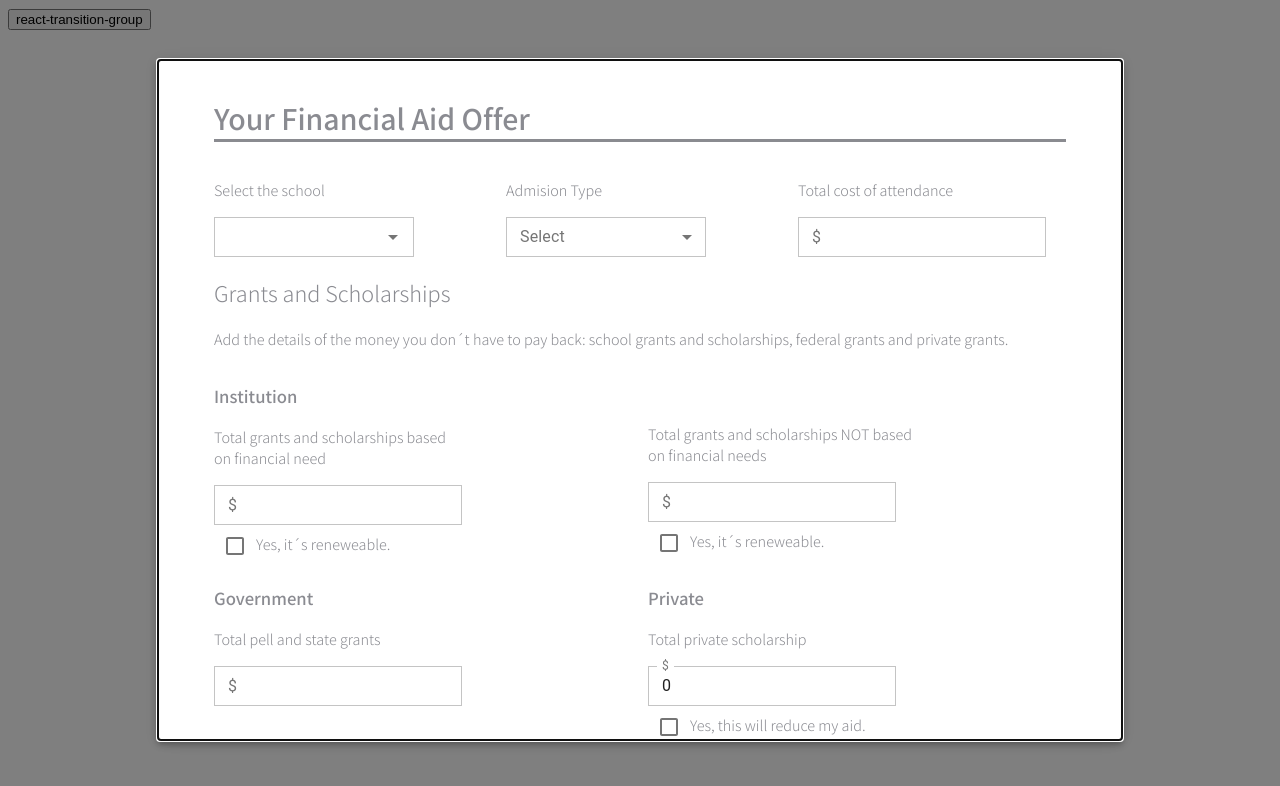
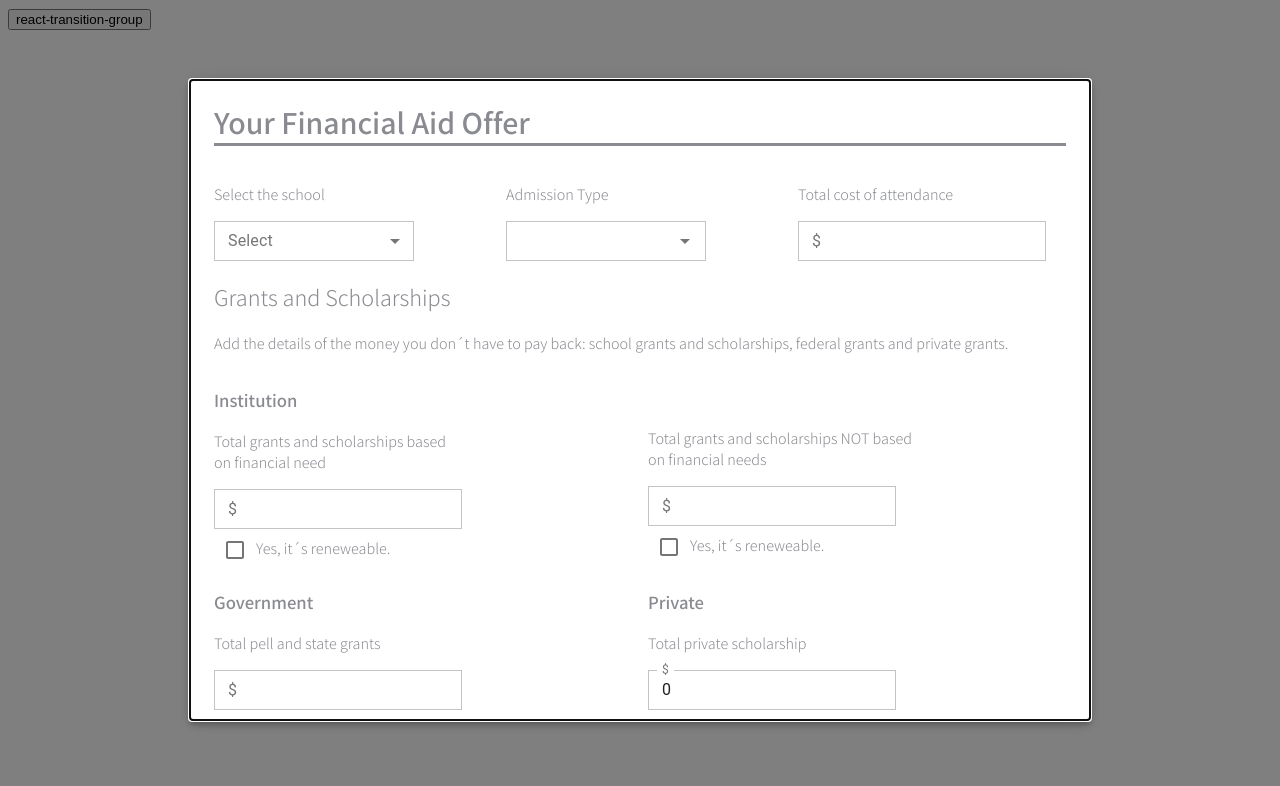
Before and after one commit to mobileteamz/frontend-test, a React (Create React App) app: page / in a window 1280 px wide. Shown: the top 786 px of the page. Built offline with nearby package versions, Linux system fonts and the light colour scheme.

Commit message:
ultimos ajustes en diseo

```diff
--- a/src/App.css
+++ b/src/App.css
@@ -1,27 +1,64 @@
+@import url("https://fonts.googleapis.com/css2?family=Assistant:wght@300;600&display=swap");
 
-@import url('https://fonts.googleapis.com/css2?family=Assistant:wght@300;600&display=swap');
-
-
-body{
+body {
   color: #2f303a8f;
-  font-family: 'Assistant', sans-serif;
+  font-family: "Assistant", sans-serif;
 }
-hr{
+hr {
   border: 1px solid #2f303a8f;
 
   transform: rotate(90deg);
-
 }
-.title{
+.title {
   border-bottom: 3px solid #2f303a8f;
   width: 100%;
 }
-.border{
+.border {
   border-radius: 0px;
 }
-.subtitle{
-  font-weight: 500
+.subtitle {
+  font-weight: 500;
 }
-.container{
-  width: 50%;
+.footer {
+  -webkit-box-shadow: inset -3px 10px 5px -11px rgba(0, 0, 0, 0.75);
+  -moz-box-shadow: inset -3px 10px 5px -11px rgba(0, 0, 0, 0.75);
+  box-shadow: inset -3px 10px 5px -11px rgba(0, 0, 0, 0.75);
+  background-color: #c2c2c242;
+  width: 110%;
+  height: 100px;
+  position: relative;
+  left: -30px;
 }
+
+.myButton1 {
+  font-size: 12px;
+  line-height: 19px;
+  letter-spacing: 6.82px;
+  font-weight: 700;
+  margin: 34px;
+  background-color: #727171f1;
+  border: 1px solid #dcdcdc;
+  display: inline-block;
+  cursor: pointer;
+  color: #f7f7f7;
+  padding: 11px 48px;
+  text-decoration: none;
+  float: right;
+}
+.myButton1:hover {
+  background-color: #dfdfdf;
+  color: #727171f1
+}
+.myButton1:active {
+  position: relative;
+  top: 1px;
+}
+
+.inactive{
+  background-color: #c2c2c242;
+  color: #2f303a8f
+}
+.inactive:hover {
+  background-color: #727171f1;
+  color: #f7f7f7;
+}
--- a/src/components/Form/Form.js
+++ b/src/components/Form/Form.js
@@ -2,65 +2,98 @@ import React, { useState, useContext, useEffect } from "react";
 import FormContext from "../../components/context/FormContext";
 import { makeStyles } from "@material-ui/core/styles";
 import { Button } from "@material-ui/core/";
+import { blueGrey, grey } from "@material-ui/core/colors";
 import GrantScholarship from "./GrantsScholarship";
 import WorkStudy from "./WorkStudy";
 import School from "./School";
 import FederalLoans from "./FederalLoans";
+//form padre que contiene el form, crea un state para cada hijo y trae los states de cada uno con un setter
 
+//styles de material ui
 const useStyles = makeStyles(theme => ({
   root: {
     display: "flex",
     flexWrap: "wrap",
     flexGrow: 1,
-    width:"100%"
+    width: "100%"
   },
-  textField: {
-    marginLeft: theme.spacing(1),
-    marginRight: theme.spacing(1),
-    width: "25ch"
+
+  button1: {
+    borderRadius: 3,
+    border: 0,
+    color: "white",
+    height: 38,
+    padding: "0 30px",
+    margin: theme.spacing(3),
+    backgroundColor: grey[500],
+    "&:hover": {
+      backgroundColor: grey[700]
+    },
+    lineHeight: 26,
+    fontSize: 11,
+    fontWeight: 500,
+    letterSpacing: 5.5
   },
-  selectInput: {
-    width: "200px"
+  button2: {
+    borderRadius: 3,
+    border: 0,
+    height: 38,
+    padding: "0 30px",
+    margin: theme.spacing(3),
+    "&:hover": {
+      backgroundColor: grey[700]
+    },
+    lineHeight: 26,
+    fontSize: 11,
+    fontWeight: 500,
+    letterSpacing: 5.5
   }
-
 }));
 
 const Form = () => {
   const classes = useStyles();
+  //llamo al context
   const formContext = useContext(FormContext);
+  //destructuring context
   const { formError, handleError, setTotalCost, totalCost } = formContext;
-
+  //state que trae FederalLoans
   const [fedLoans, setFedForm] = useState({
     subsidizedFedLoan: "",
     unsubsidizedFedLoan: ""
   });
   //destructuring
   const { subsidizedFedLoan, unsubsidizedFedLoan } = fedLoans;
+  //state que trae GrantsScholarship
   const [grantsScholarship, setGrantsScholarship] = useState({
     institutionOnNeed: "",
     institutionNotOnNeed: "",
     government: "",
     privateLoan: ""
   });
+  //destructuring
   const {
     institutionOnNeed,
     institutionNotOnNeed,
     government,
     privateLoan
   } = grantsScholarship;
+  //state de School
   const [school, setSchoolForm] = useState({
     selectedSchool: "",
     admission: "",
     attendance: ""
   });
+  //destructuring
   const { selectedSchool, admission, attendance } = school;
+  //state de workstudy
   const [workStudy, setWorkStudyForm] = useState({
     workStudy: ""
   });
   const { workStudyForm } = workStudy;
+  //manejo el submit
   const handleSubmit = event => {
     event.preventDefault();
-    //validar
+    //valido que ningun campo esté vacío
     if (
       selectedSchool.trim() === "" ||
       admission.trim() === "" ||
@@ -73,12 +106,12 @@ const Form = () => {
       unsubsidizedFedLoan.trim() === "" ||
       workStudyForm.trim() === ""
     ) {
+      //si alguna condición es true, llamo al reducer y paso formError a true
       handleError();
-      console.log("error");
       return;
     }
   };
-
+  //hook para calcular el costo total
   useEffect(() => {
     const setTotal = () => {
       setTotalCost();
@@ -86,7 +119,7 @@ const Form = () => {
     setTotal();
   }, [fedLoans, grantsScholarship]);
   return (
-    <div className={classes.root}>
+    <div className={classes.root} boxShadow={1}>
       <h1 className="title">Your Financial Aid Offer</h1>
       <form onSubmit={handleSubmit}>
         <School setSchoolForm={setSchoolForm} />
@@ -108,22 +141,25 @@ const Form = () => {
             amount
           </p>
         </div>
-
-
         <div className="title">
           <WorkStudy setWorkStudyForm={setWorkStudyForm} />
-        <br/>
+          <br />
         </div>
-
         <div>
           <h1>
-            Total Cost to You: {totalCost === 0 ? "   $00,000" : `$${totalCost}`}
+            Total Cost to You:{" "}
+            {totalCost === 0 ? "   $00,000" : `$${totalCost}`}
           </h1>
         </div>
-        {formError ? <p>Must fill every input.</p> : null}
-        <Button type="submit" value="SUBMIT">
-          SUBMIT
-        </Button>
+        {formError ? (
+          <p>Must fill every input.</p>
+        ) : null /* mensaje de error en caso de input vacío */}
+        <div className="footer">
+          <button type="submit" className="myButton1">
+            SUBMIT
+          </button>
+          <button className="myButton1 inactive">CANCEL</button>
+        </div>
       </form>
     </div>
   );
--- a/src/components/Form/GrantsScholarship.js
+++ b/src/components/Form/GrantsScholarship.js
@@ -2,7 +2,7 @@ import React, { useState, useContext, useEffect } from "react";
 import FormContext from "../../components/context/FormContext";
 import { makeStyles } from "@material-ui/core/styles";
 import { TextField, Checkbox, Grid } from "@material-ui/core/";
-
+//style para modificar componenetes de material ui
 const useStyles = makeStyles(theme => ({
   root: {
     display: "flex",
@@ -17,25 +17,29 @@ const useStyles = makeStyles(theme => ({
   selectInput: {
     width: "200px",
     [`& fieldset`]: {
-      borderRadius: 0,
-    },
+      borderRadius: 0
+    }
   },
   textField: {
     [`& fieldset`]: {
-      borderRadius: 0,
+      borderRadius: 0
     }
   }
 }));
 
 const GrantScholarship = ({ setGrantsScholarship }) => {
   const classes = useStyles();
+  //llamo al context
   const formContext = useContext(FormContext);
+  //destructuring context
   const { totalGrantsScholarships, setTotalGrantsScholarships } = formContext;
+  //state para multiplicar valores de ciertos inputs
   const [isRenewable, setIsRenewable] = useState({
     onNeed: false,
     notOnNeeds: false,
     privateRenew: false
   });
+  //state del form
   const [grantAndScholarLoan, setGrantAndScholarLoan] = useState({
     institutionOnNeed: "",
     institutionNotOnNeed: "",
@@ -43,7 +47,7 @@ const GrantScholarship = ({ setGrantsScholarship }) => {
     privateLoan: ""
   });
 
-  //destruncturing
+  //destructuring
   const {
     institutionOnNeed,
     institutionNotOnNeed,
@@ -52,20 +56,21 @@ const GrantScholarship = ({ setGrantsScholarship }) => {
   } = grantAndScholarLoan;
 
   const { onNeed, notOnNeeds, privateRenew } = isRenewable;
-
+  //manejo los cambios de los checkbox para multiplicar
   const handleRenewable = event => {
     setIsRenewable({
       ...isRenewable,
       [event.target.id]: event.target.checked
     });
   };
+  //seteo el state del form
   const handleChange = event => {
     setGrantAndScholarLoan({
       ...grantAndScholarLoan,
       [event.target.name]: event.target.value
     });
   };
-
+  //use effect para monitorear cambios y actualizar montos totales
   useEffect(() => {
     const sumGrantAndScholarLoan =
       parseInt(institutionOnNeed) +
@@ -79,14 +84,15 @@ const GrantScholarship = ({ setGrantsScholarship }) => {
         setTotalGrantsScholarships(0);
       }
     };
-
+    //función del padre, lleva los datos al form
     const setGrant = () => {
       setGrantsScholarship(grantAndScholarLoan);
     };
     setGrant();
     displayGrantAndScholarLoan();
   }, [grantAndScholarLoan]);
-
+//tres funciones que multiplican ciertos inputs al seleccionar checkbox
+//1
   useEffect(() => {
     const multiplyNotOnNeed = () => {
       notOnNeeds
@@ -102,7 +108,7 @@ const GrantScholarship = ({ setGrantsScholarship }) => {
 
     multiplyNotOnNeed();
   }, [notOnNeeds]);
-
+//2
   useEffect(() => {
     const multiplyOnNeed = () => {
       onNeed
@@ -117,7 +123,7 @@ const GrantScholarship = ({ setGrantsScholarship }) => {
     };
     multiplyOnNeed();
   }, [onNeed]);
-
+//3
   useEffect(() => {
     const multiplyPrivate = () => {
       privateRenew
--- a/src/components/Form/School.js
+++ b/src/components/Form/School.js
@@ -18,14 +18,14 @@ const useStyles = makeStyles(theme => ({
   selectInput: {
     width: "200px",
     [`& fieldset`]: {
-      borderRadius: 0,
-    },
+      borderRadius: 0
+    }
   },
   textField: {
     [`& fieldset`]: {
-      borderRadius: 0,
-    },
-}
+      borderRadius: 0
+    }
+  }
 }));
 
 const School = ({ setSchoolForm }) => {
@@ -34,11 +34,11 @@ const School = ({ setSchoolForm }) => {
   const { schools } = formContext;
   const [school, setSchool] = useState({
     selectedSchool: "",
-    admision: "",
+    admission: "",
     attendance: ""
   });
   //destruturing
-  const { selectedSchool, admision, attendance } = school;
+  const { selectedSchool, admission, attendance } = school;
   const handleChange = event => {
     setSchool({
       ...school,
@@ -59,7 +59,46 @@ const School = ({ setSchoolForm }) => {
           <p>Select the school</p>
         </div>
         <div>
+          <TextField
+            id="outlined-select-currency-native"
+            select
+            name="selectedSchool"
+            label="Select"
+            // value={admission}
+            onChange={handleChange}
+            variant="outlined"
+            size="small"
+            className={classes.selectInput}
+            onChange={handleChange}
+          >
+            <option value="1">Option 1</option>
+            <option value="2">Option 2</option>
+            <option value="3">Option 3</option>
+            <option value="4">Option 4</option>
+          </TextField>
+        </div>
+      </Grid>
+
+      <Grid item xs={12} sm={4}>
+        <div>
+          <p>Admission Type</p>
           <Autocomplete
+            id="auto-select"
+            getOptionLabel={schools => schools.school}
+            options={schools}
+            style={{ width: 200 }}
+            size="small"
+            // value={selectedSchool}
+            name="selectedSchool"
+            onChange={handleChange}
+            onInputChange={handleChange}
+            autoSelect
+            renderInput={params => (
+              <TextField {...params}  variant="outlined" name="admission" onInputChange={handleChange} className={classes.textField}/>
+            )}
+          />
+
+          {/* <Autocomplete
             className={classes.textField}
             options={schools}
             getOptionLabel={schools => schools.school}
@@ -68,7 +107,7 @@ const School = ({ setSchoolForm }) => {
             onInputChange={handleChange}
             onChange={handleChange}
             value={selectedSchool}
-            name="selectedSchool"
+            name="admission"
             renderInput={params => (
               <TextField
                 {...params}
@@ -78,31 +117,8 @@ const School = ({ setSchoolForm }) => {
                 name="selectedSchool"
               />
             )}
-          />
+          /> */}
         </div>
-      </Grid>
-
-      <Grid item xs={12} sm={4}>
-        <div>
-          <p>Admision Type</p>
-        </div>
-        <TextField
-          id="outlined-select-currency-native"
-          select
-          name="admision"
-          label="Select"
-          value={admision}
-          onChange={handleChange}
-          variant="outlined"
-          size="small"
-          className={classes.selectInput}
-          onChange={handleChange}
-        >
-          <option value="1">Option 1</option>
-          <option value="2">Option 2</option>
-          <option value="3">Option 3</option>
-          <option value="4">Option 4</option>
-        </TextField>
       </Grid>
       <Grid item xs={12} sm={4}>
         <div>
--- a/src/components/Modal.js
+++ b/src/components/Modal.js
@@ -15,7 +15,7 @@ const useStyles = makeStyles(theme => ({
     backgroundColor: theme.palette.background.paper,
     border: "1px solid #2f303a8f",
     boxShadow: theme.shadows[5],
-    padding: theme.spacing(2, 4, 3),
+    // padding: theme.spacing(2, 4, 3),
     position: "absolute",
     overflow: "scroll",
     height: "80%",
```
Also changed, not shown: src/components/Form/FederalLoans.js (+8 -4 lines), src/components/Form/WorkStudy.js (+7 -6 lines), src/components/context/FormReducer.js (+10 -4 lines), src/components/context/FormState.js (+12 -5 lines).
